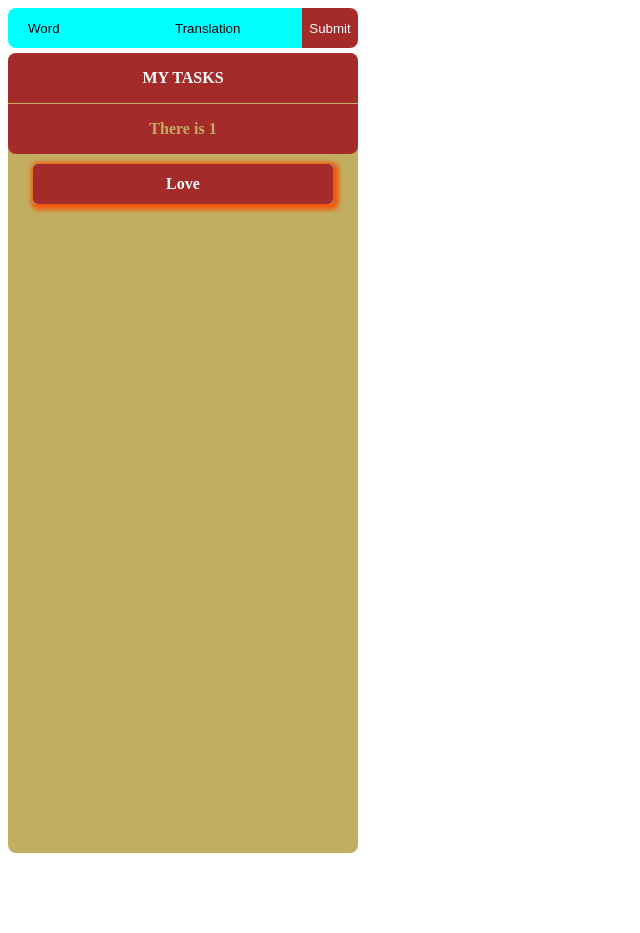
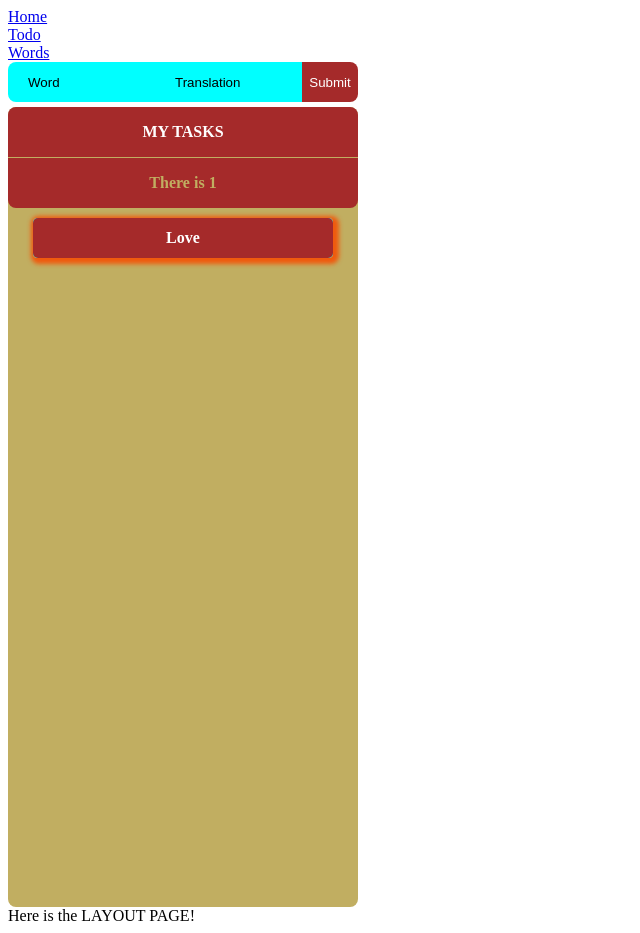
Before and after one commit to A1exsandro/for-my-self, a React (Create React App) app: page /words in a window 1280 px wide. Shown: the whole page, without its empty margins (0-640 px from the left). Before the commit the page ends 861 px from the top, so only its background shows below. Built offline with nearby package versions, Linux system fonts and the light colour scheme.

Commit message:
add react-router-dom

```diff
--- a/package.json
+++ b/package.json
@@ -35,5 +35,8 @@
       "last 1 firefox version",
       "last 1 safari version"
     ]
+  },
+  "devDependencies": {
+    "react-router-dom": "^6.3.0"
   }
 }
--- a/src/App.js
+++ b/src/App.js
@@ -1,11 +1,22 @@
 import React from 'react';
-// import Todo from "./Pages/Todo";
+import { BrowserRouter, Routes, Route } from "react-router-dom";
+import Todo from "./Pages/Todo";
 import './App.css';
 import Words from './Pages/Words';
+import Layout from './Pages/Layout';
+import Home from './Pages/Home';
 
 function App() {
   return (
-    <Words />
+    <BrowserRouter>
+      <Routes>
+        <Route path="/" element={<Layout />}>
+          <Route index element={<Home />} />
+          <Route path="words" element={<Words />} />
+          <Route path="todo" element={<Todo />} />
+        </Route>
+      </Routes>
+    </BrowserRouter>
   );
 }
 
--- /dev/null
+++ b/src/Pages/Layout/index.js
@@ -0,0 +1,23 @@
+import React from 'react';
+import { Outlet, Link } from "react-router-dom";
+
+const Layout = () => {
+  return (
+    <>
+      <nav>
+        <div className="itemsMenu">
+          <div><Link to="/">Home</Link></div>
+          <div><Link to="/todo">Todo</Link></div>
+          <div><Link to="/words">Words</Link></div>
+        </div>
+      </nav>
+
+      <Outlet />
+      <div>
+        Here is the LAYOUT PAGE!
+      </div>
+    </>
+  );
+}
+
+export default Layout;
```
Also changed, not shown: 1 other file (tests, documents, lock files or other folders).
